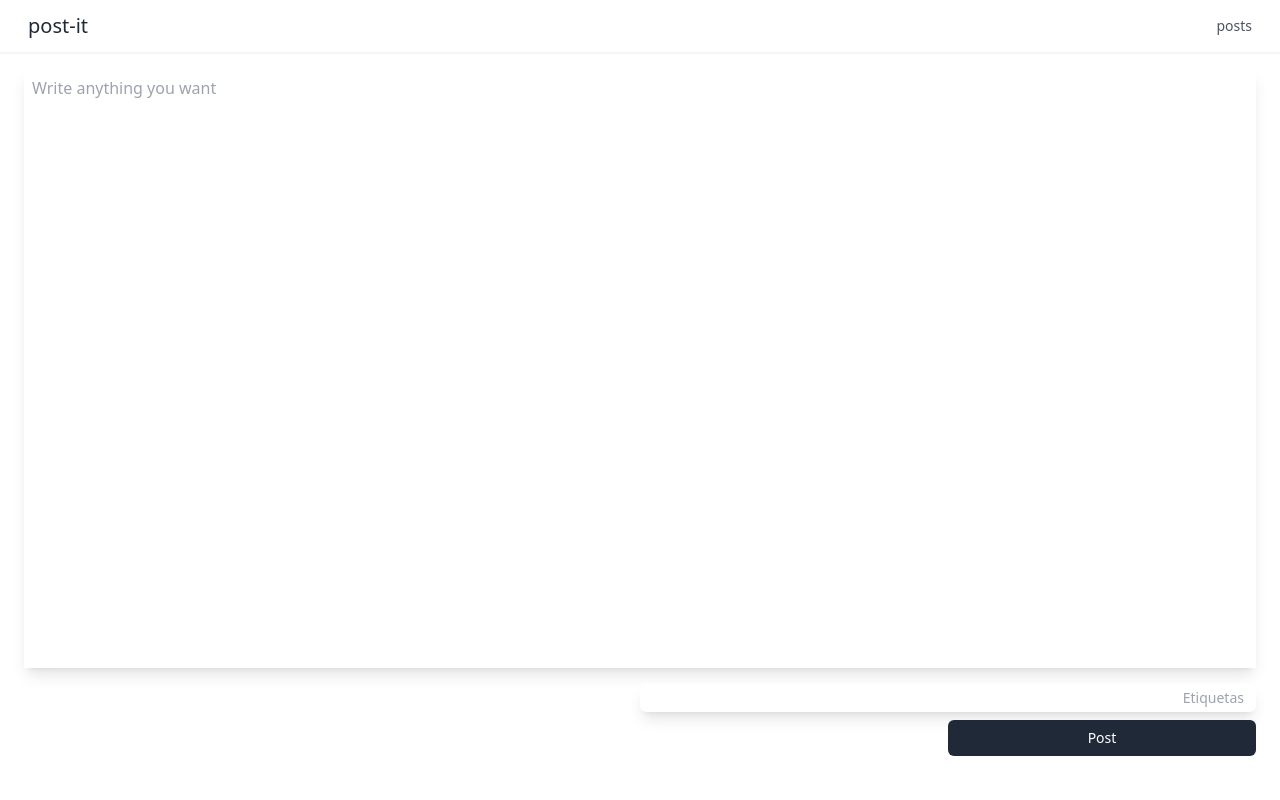
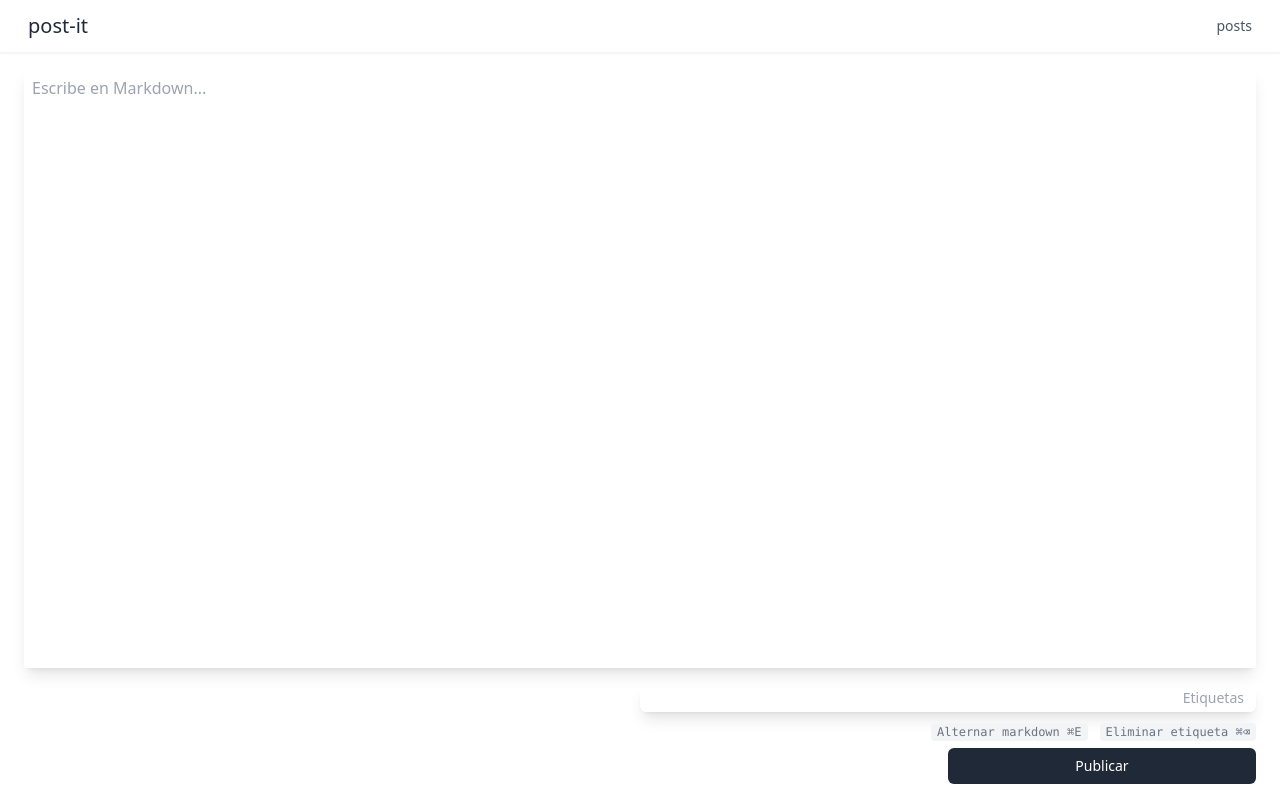
Before and after one commit to GAma131/post-it, a Next.js app: page / in a window 1280 px wide. Built offline with nearby package versions, Linux system fonts and the light colour scheme.

Commit message:
compatibilidad con markdown

```diff
--- a/app/page.tsx
+++ b/app/page.tsx
@@ -2,6 +2,8 @@
 
 import { useState, useEffect, useRef } from "react";
 import { useRouter } from "next/navigation";
+import ReactMarkdown from "react-markdown";
+import remarkGfm from "remark-gfm";
 import "./styles/textarea.css";
 
 export default function Home() {
@@ -9,6 +11,7 @@ export default function Home() {
   const [contenido, setContenido] = useState("");
   const [tagInput, setTagInput] = useState("");
   const [tags, setTags] = useState<string[]>([]);
+  const [showPreview, setShowPreview] = useState(false);
   const router = useRouter();
   const textareaRef = useRef<HTMLTextAreaElement>(null);
   const tagInputRef = useRef<HTMLInputElement>(null);
@@ -28,6 +31,12 @@ export default function Home() {
           removeLastTag();
         }
       }
+
+      // Cmd/Ctrl + E para alternar la vista previa
+      if ((e.metaKey || e.ctrlKey) && e.key === "e") {
+        e.preventDefault();
+        setShowPreview(!showPreview);
+      }
     };
 
     window.addEventListener("keydown", handleKeyDown);
@@ -36,7 +45,7 @@ export default function Home() {
     return () => {
       window.removeEventListener("keydown", handleKeyDown);
     };
-  }, [tags]); // Dependencia de tags para que siempre tenga la lista actualizada
+  }, [tags, showPreview]); // Dependencias actualizadas
 
   const handleTagInputChange = (e: React.ChangeEvent<HTMLInputElement>) => {
     setTagInput(e.target.value);
@@ -85,6 +94,10 @@ export default function Home() {
     // router.push("/posts");
   };
 
+  const togglePreview = () => {
+    setShowPreview(!showPreview);
+  };
+
   return (
     <div className="h-[calc(100vh-56px)] flex flex-col items-center">
       <form
@@ -92,9 +105,11 @@ export default function Home() {
         onSubmit={handleSubmit}
       >
         <div className="editor-container">
+          <div className="relative">
+            {!showPreview ? (
               <textarea
                 ref={textareaRef}
-            placeholder="Write anything you want"
+                placeholder="Escribe en Markdown..."
                 value={contenido}
                 onChange={(e) => setContenido(e.target.value)}
                 className="full-textarea text-lg shadow-lg scrollbar-thin scrollbar-thumb-gray-200 scrollbar-track-transparent hover:scrollbar-thumb-gray-300"
@@ -103,6 +118,20 @@ export default function Home() {
                   scrollbarColor: "#E5E7EB transparent",
                 }}
               />
+            ) : (
+              <div className="full-textarea overflow-auto shadow-lg p-6 bg-white prose prose-lg max-w-none">
+                {contenido ? (
+                  <ReactMarkdown remarkPlugins={[remarkGfm]}>
+                    {contenido}
+                  </ReactMarkdown>
+                ) : (
+                  <p className="text-gray-400 italic">
+                    La vista previa aparecerá aquí...
+                  </p>
+                )}
+              </div>
+            )}
+          </div>
 
           <div className="flex flex-col mt-4">
             <div className="flex flex-wrap gap-2 mb-2">
@@ -128,6 +157,18 @@ export default function Home() {
                 placeholder="Etiquetas"
                 className="w-full md:w-1/2 lg:w-1/2 py-1 px-3 rounded-md text-sm shadow-lg border-none outline-none text-right ml-auto"
               />
+              <div className="w-full flex justify-end mt-1 gap-3">
+                <span className="text-xs text-gray-500">
+                  <kbd className="bg-gray-100 px-1.5 py-0.5 rounded">
+                    Alternar markdown ⌘E
+                  </kbd>
+                </span>
+                <span className="text-xs text-gray-500">
+                  <kbd className="bg-gray-100 px-1.5 py-0.5 rounded">
+                    Eliminar etiqueta ⌘⌫
+                  </kbd>
+                </span>
+              </div>
             </div>
 
             <div className="flex w-full justify-end">
@@ -135,7 +176,7 @@ export default function Home() {
                 type="submit"
                 className="w-full md:w-1/2 lg:w-1/4 bg-gray-800 text-white py-2 text-sm rounded-md hover:bg-gray-900 transition"
               >
-                Post
+                Publicar
               </button>
             </div>
           </div>
--- a/app/styles/textarea.css
+++ b/app/styles/textarea.css
@@ -8,8 +8,8 @@
   background-color: transparent !important;
   font-size: 1rem !important;
   line-height: 1.5 !important;
+  margin-top: 0.5rem !important;
   padding: 0.5rem !important;
-  margin-top: 0.5rem !important;
   width: 100% !important;
 }
 
@@ -19,7 +19,14 @@
   flex-direction: column;
   width: 100%;
   height: 100%;
-  padding-top: 0;
+}
+
+/* Estilos para la vista previa de markdown */
+.markdown-preview {
+  padding: 1rem !important;
+  overflow-y: auto !important;
+  background-color: white !important;
+  border-radius: 0.375rem !important;
 }
 
 /* Estilos para el sistema de etiquetas */
--- a/tailwind.config.js
+++ b/tailwind.config.js
@@ -13,5 +13,5 @@ module.exports = {
       },
     },
   },
-  plugins: [],
+  plugins: [require("@tailwindcss/typography")],
 };
```
Also changed, not shown: package.json (+9 -6 lines), 1 other file (tests, documents, lock files or other folders). Lines whose indentation alone changed are shown as unchanged.
